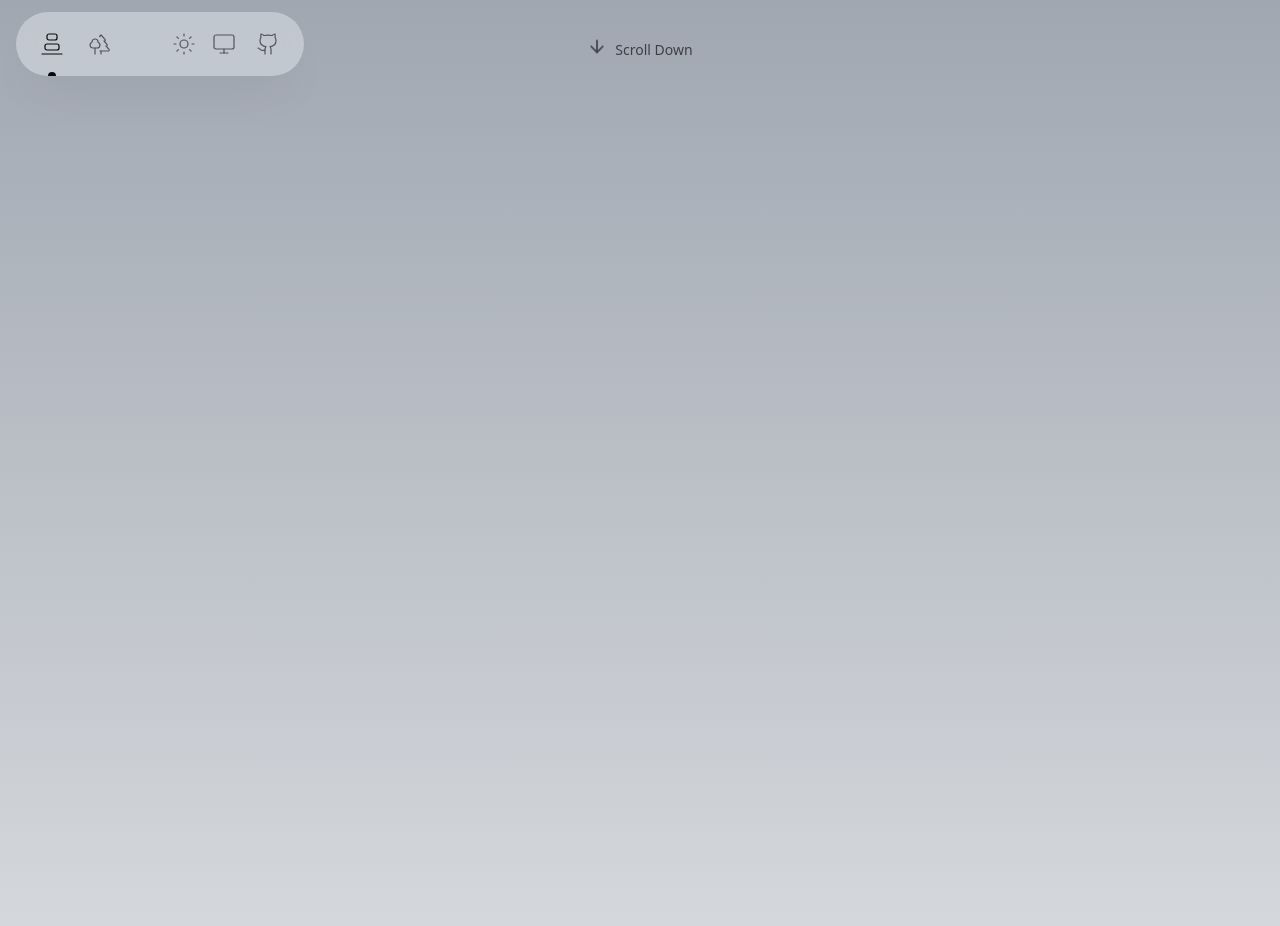
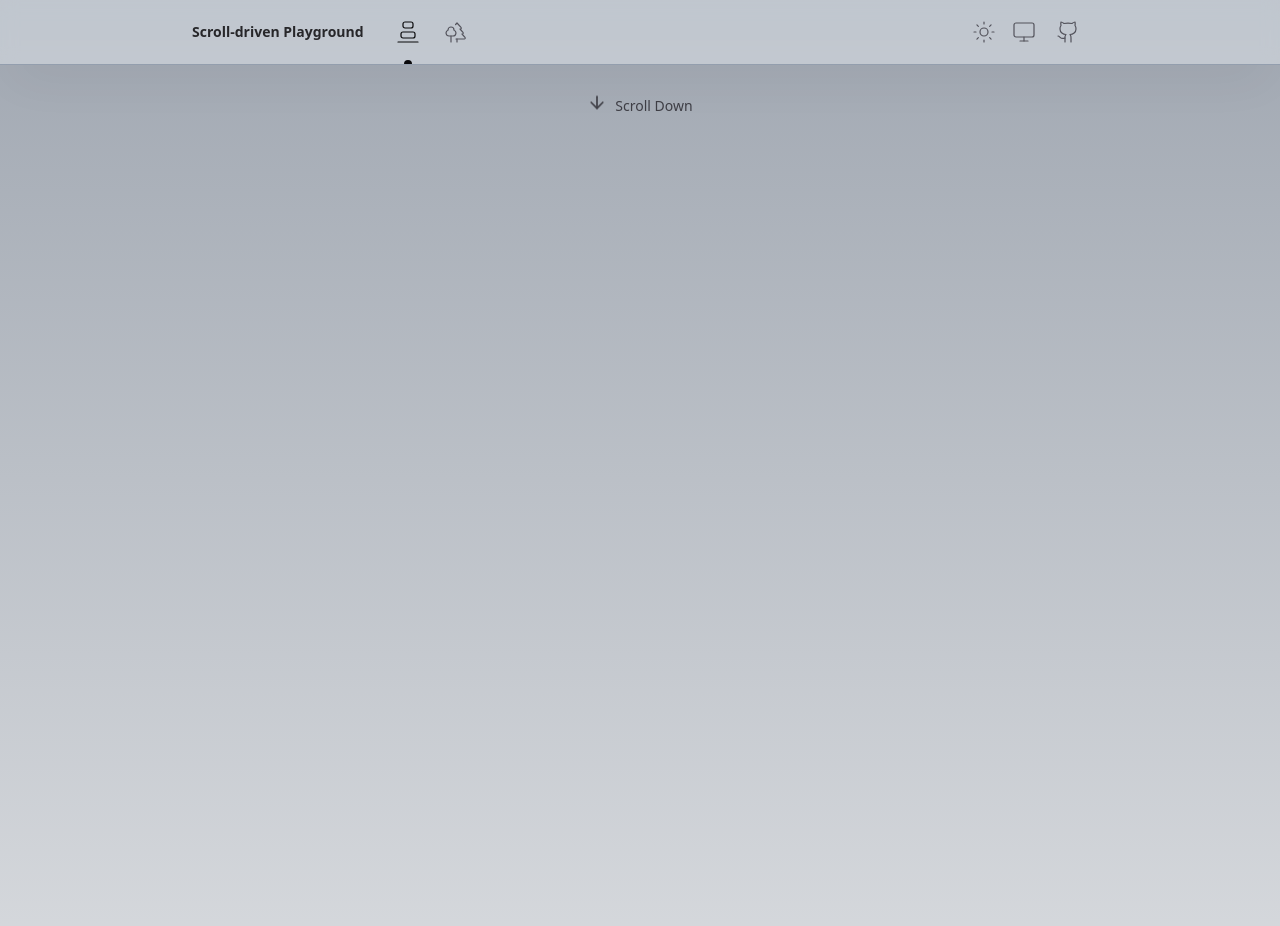
Before and after one commit to adamplesnik/scroll-driven-showcase, a React (Vite) app: page / in a window 1280 px wide. Shown: the top 926 px of the page. Built offline with nearby package versions, Linux system fonts and the light colour scheme; what @adam.plesnik/tailwindcss-scroll-driven-animations would draw is missing.

Commit message:
Tune nav

```diff
--- a/src/components/ScrollDown.tsx
+++ b/src/components/ScrollDown.tsx
@@ -2,7 +2,7 @@ import { ArrowDown } from 'lucide-react'
 
 const ScrollDown = () => {
   return (
-    <div className="absolute z-40 flex w-full justify-center gap-2 p-8 pt-24 text-sm font-medium md:pt-10">
+    <div className="absolute z-40 flex w-full justify-center gap-2 p-8 pt-24 text-sm font-medium">
       <ArrowDown className="size-5 animate-bounce" /> Scroll Down
     </div>
   )
--- a/src/components/TimelineMarker.tsx
+++ b/src/components/TimelineMarker.tsx
@@ -10,7 +10,7 @@ const TimelineMarker = ({
   return (
     <div
       className={
-        'z-40 hidden w-full items-center gap-4 font-mono text-sm text-zinc-900 isTech:flex dark:text-zinc-100' +
+        'z-50 hidden w-full items-center gap-4 font-mono text-sm text-zinc-900 isTech:flex dark:text-zinc-100' +
         addWithSpace(className) +
         (absolute ? ' absolute' : '')
       }
--- a/src/layouts/BaseWithNav.tsx
+++ b/src/layouts/BaseWithNav.tsx
@@ -4,7 +4,7 @@ import Nav from '../partials/Nav'
 const BaseWithNav = ({ children }: PropsWithChildren<BaseWithNavProps>) => {
   return (
     <>
-      <Nav className="fixed left-0 right-0 top-0 z-50 md:left-4 md:right-auto md:top-3" />
+      <Nav className="fixed left-0 right-0 top-0 z-50" />
       {children}
     </>
   )
--- a/src/partials/Nav.tsx
+++ b/src/partials/Nav.tsx
@@ -4,16 +4,21 @@ import NavItem from '../components/NavItem'
 import { addWithSpace } from '../utils/addWithSpace'
 import DarkModeSwitch from './DarkModeSwitch'
 import TechInfoSwitch from './TechInfoSwitch'
+import CenterLayout from '../layouts/CenterLayout'
 
 const Nav = ({ className, ...rest }: HTMLAttributes<HTMLDivElement>) => {
   return (
     <div
       className={
-        'flex items-center gap-2 bg-slate-100/40 px-4 shadow-2xl shadow-black/5 backdrop-blur md:rounded-full dark:bg-slate-400/20' +
+        'border-b border-b-slate-500/50 bg-slate-100/40 shadow-2xl shadow-black/5 backdrop-blur dark:border-b-slate-300/50 dark:bg-zinc-900/50' +
         addWithSpace(className)
       }
       {...rest}
     >
+      <CenterLayout className="relative flex items-center gap-2">
+        <h1 className="mr-4 text-sm font-semibold text-zinc-800 dark:text-zinc-200">
+          Scroll-driven Playground
+        </h1>
         <NavItem Icon={AlignVerticalJustifyEnd} to="/" />
         <NavItem Icon={Trees} to="/forest" />
         <div className="min-w-8 flex-1" />
@@ -24,6 +29,7 @@ const Nav = ({ className, ...rest }: HTMLAttributes<HTMLDivElement>) => {
           to="https://github.com/adamplesnik/scroll-driven-playground"
           target="_blank"
         />
+      </CenterLayout>
     </div>
   )
 }
```
Lines whose indentation alone changed are shown as unchanged.
